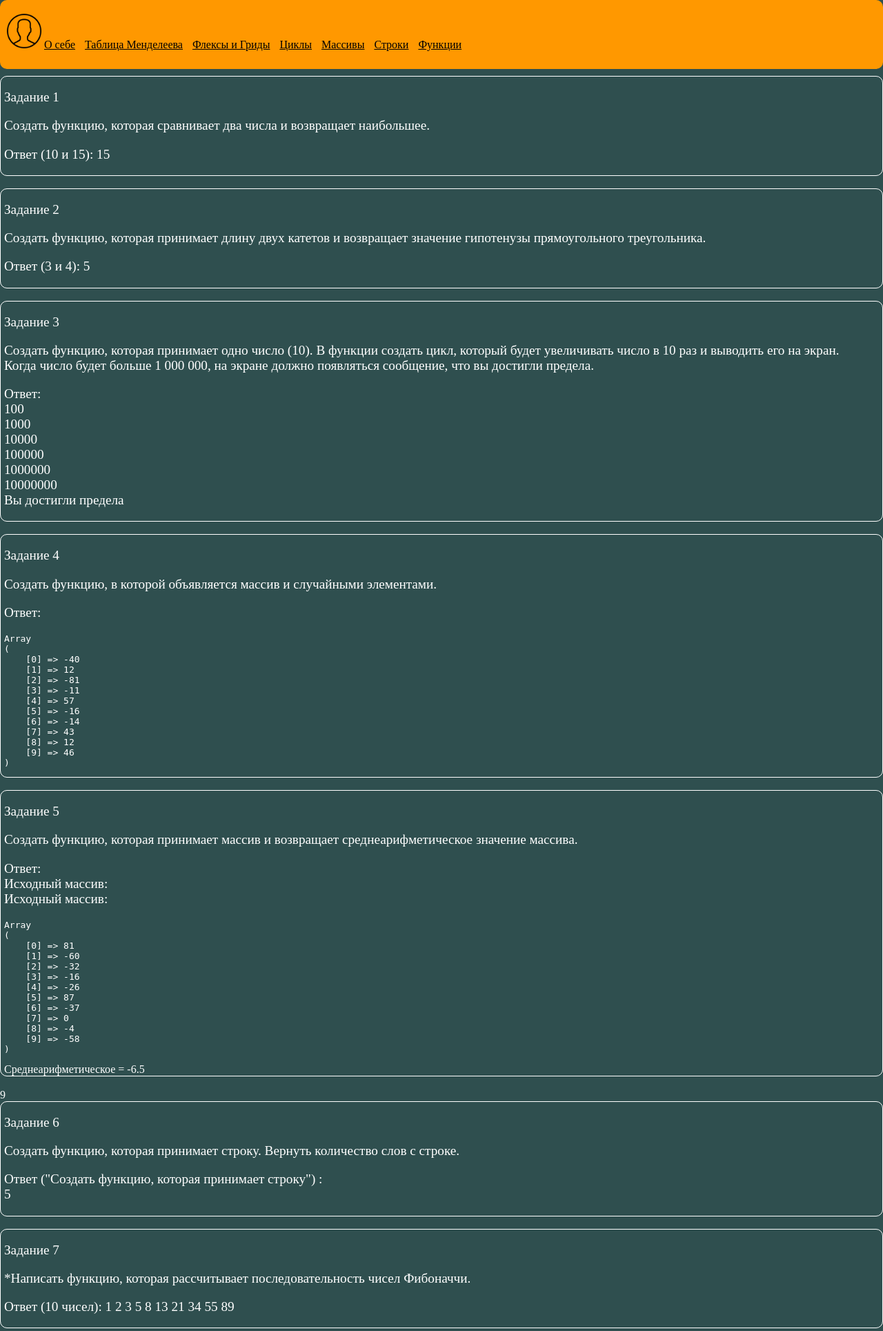
After one commit to ReginaZakirova/hw-group9, a PHP site: page /functions/functions.php in a window 1280 px wide. The commit adds this page. Shown: the top 1929 px of the page at 69% size. Run offline with PHP 8.4, Linux system fonts and the light colour scheme.

Commit message:
19.05.2022

```diff
--- /dev/null
+++ b/functions/functions.php
@@ -0,0 +1,249 @@
+<? require_once($_SERVER['DOCUMENT_ROOT'].'/header.php'); ?>
+<style>
+p{
+    font-size:larger;
+}
+div{
+    border: solid 1px;
+    padding-left: 5px;
+}
+</style>
+<main style="color: white;">
+    <div>
+    <p>Задание 1</p>
+    <p>Создать функцию, которая сравнивает два числа и возвращает наибольшее. </p>
+    <p>Ответ (10 и 15):
+        <?
+            function diffrense($a, $b){
+                echo ($a>$b)? $a : $b;
+            }
+            diffrense(10, 15);
+        ?>
+    </div><br>
+    <div>
+    <p>Задание 2</p>
+    <p>Создать функцию, которая принимает длину двух катетов и возвращает значение гипотенузы прямоугольного треугольника.</p>
+    <p>Ответ (3 и 4):
+        <?
+            function gippotenuza($a, $b){
+                echo sqrt($a*$a+$b*$b);
+            }
+            gippotenuza(3,4);
+        ?>
+    </div><br>
+    <div>
+    <p>Задание 3</p>
+    <p>Создать функцию, которая принимает одно число (10). В функции создать цикл, который будет увеличивать число в 10 раз и выводить его на экран.<br>
+        Когда число будет больше 1 000 000, на экране должно появляться сообщение, что вы достигли предела.</p>
+    <p>Ответ:<br>
+        <?
+            function f10($a=10){
+                while($a<=1000000){
+                    $a*=10;
+                    echo "$a <br>";
+                }
+                echo "Вы достигли предела";
+            }
+            f10();
+        ?>
+    </div><br>
+    <div>
+    <p>Задание 4</p>
+    <p>Создать функцию, в которой объявляется массив и случайными элементами.</p>
+    <p>Ответ:<br>
+        <?
+            function arrayFill($N){
+                $arr=[];
+                for($i=1; $i<=$N; $i++){
+                    $arr[] = mt_rand(-100,100);
+                }
+                pre($arr);
+            }
+            arrayFill(10);
+        ?>
+    </div><br>
+    <div>
+    <p>Задание 5</p>
+    <p>Создать функцию, которая принимает массив и возвращает среднеарифметическое значение массива.</p>
+    <p>Ответ:<br>
+        <?
+            function sredArray($arr){
+                echo "Исходный массив: <br>";
+                pre($arr);
+                $count = 0;
+                $sum = 0;
+                foreach($arr as $num){
+                    $count++;
+                    $sum+=$num;
+                }
+                echo "Среднеарифметическое = ".$sum/$count;
+            }
+            echo "Исходный массив: <br>";
+            $arr=[];
+            for($i=1; $i<=10; $i++){
+                $arr[] = mt_rand(-100,100);
+            }
+            sredArray($arr);
+        ?>
+    </div><br>9
+    <div>
+    <p>Задание 6</p>
+    <p>Создать функцию, которая принимает строку. Вернуть количество слов с строке.</p>
+    <p>Ответ ("Создать функцию, которая принимает строку") :<br>
+        <?
+            function lengt_str($str){
+                $arr_str = explode(' ',$str);
+                $arr_str = array_diff($arr_str, ['',"\r\n", 0, false, NULL]);
+                $count=0;
+                foreach($arr_str as $value){
+                    $count++;
+                }
+                echo $count;
+            }
+            lengt_str("Создать функцию, которая принимает строку");
+        ?>
+    </div><br>
+    <div>
+    <p>Задание 7</p>
+    <p>*Написать функцию, которая рассчитывает последовательность чисел Фибоначчи.</p>
+    <p>Ответ (10 чисел):
+        <?
+            function fibo($N, $a=1,$b=1){
+                if($N>0){
+                    $N-=1;
+                    echo "$b ";
+                    fibo($N, $b, $a+$b);
+                }
+            }
+            fibo(10);
+        ?>
+    </div><br>
+    <div>
+    <p>Задание 8</p>
+    <p>Создайте функцию, которая принимает одномерный массив и возвращает массив, заполненный случайными числами. </p>
+    <p>Ответ:<br>
+        <?
+            function arr_fill_rand_num(array $arr, int $N){
+                for(;$N>0;$N--){
+                    $arr[] = mt_rand(0,1000);
+                }
+                return $arr;
+            }
+            pre(arr_fill_rand_num([], 10));
+        ?>
+    </div><br>
+    <div>
+    <p>Задание 9</p>
+    <p>Дана строка «HTML, CSS, PHP, BITRIX». Написать функцию, которая посчитает количество слов строке.</p>
+    <p>Ответ:<br>
+        <?
+            function str_lenght_9($str = 'HTML, CSS, PHP, BITRIX'){
+                $str = explode(' ',$str);
+                $str = array_diff($str, ['',"\r\n", 0, false, NULL]);
+                $count=0;
+                foreach($str as $value){
+                    $count++;
+                }
+                echo $count;
+            }
+            str_lenght_9();
+        ?>
+    </div><br>
+    <div>
+    <p>Задание 10</p>
+    <p>Дана строка «HTML, CSS, PHP, BITRIX». Написать функцию, которая выведет в обратном порядке буквы («XIRTIB ,PHP … »).</p>
+    <p>Ответ:<br>
+        <?
+            function reverse_str($str = 'HTML, CSS, PHP, BITRIX'){
+                $new_str = '';
+                foreach(str_split($str) as $char){
+                    $new_str = $char.$new_str;
+                }
+                echo $new_str;
+            }
+            reverse_str();
+        ?>
+    </div><br>
+    <div>
+    <p>Задание 11</p>
+    <p>Дана строка «HTML, CSS, PHP, BITRIX». Написать функцию, которая выведет на экран длину строки.</p>
+    <p>Ответ:<br>
+        <?
+            function lenght_str_chars($str = 'HTML, CSS, PHP, BITRIX'){
+                $count=0;
+                foreach(str_split($str) as $char){
+                    $count++;
+                }
+                echo $count;
+            }
+            lenght_str_chars();
+        ?>
+    </div><br>
+    <div>
+    <p>Задание 12</p>
+    <p>Дана строка «HTML, CSS, PHP, BITRIX». Написать функцию, которая выведет каждую букву на новую строку</p>
+    <p>Ответ:<br>
+        <?
+            function chars_br($str = 'HTML, CSS, PHP, BITRIX'){
+                foreach(str_split($str) as $char){
+                    if($char!=' ' && $char!=',' && $char!='.'){
+                        echo "$char <br>";
+                    }
+                }
+            }
+            chars_br();
+        ?>
+    </div><br>
+    <div>
+    <p>Задание 13</p>
+    <p>Посчитать сколько слов встречается в тексте (text.txt) и их количество</p>
+    <p>Ответ:<br>
+        <?
+            $str = file_get_contents($_SERVER['DOCUMENT_ROOT'].'/functions/text.txt');
+            function count_words_in_str($str){
+                $exep = [',', '.', '!', '?',':',';','"',"'",'(',')','\n','\r\n'];
+                $str = str_replace($exep, ' ', $str);
+                $str = explode(' ',$str);
+                $str = array_diff($str, ['',"\r\n", 0, false, NULL]);
+                $array_words = [];
+                foreach($str as $word){
+                    $word = trim($word);
+                    if(array_key_exists($word,$array_words)){
+                        $array_words[$word] = $array_words[$word]+1;
+                    }
+                    else $array_words[$word]=0;
+                }
+                pre($array_words);
+            }
+            count_words_in_str($str);
+        ?>
+    </div><br>
+    <div>
+    <p>Задание 14</p>
+    <p>Волшебный мост</p>
+    <p>Ответ:
+        <?
+            $num=mt_rand(1000,9999);
+            echo "X = $num <br>";
+            $max = [0,0];
+            for($i=0;$num!= "0129" && $num%2929!=0 && $num>29; $i++){
+                if($max[0]==$num) break;
+                if($max[0]<$num){
+                    $max[0] = $num;
+                    $max[1] = $i;
+                }
+                $num-=29;
+                if($num<=999){
+                    while(strlen($num)!=4){
+                        $num = '0'.$num;
+                    }
+                }
+                $num = substr($num,2).substr($num,0,2);
+            }
+            echo "$max[0] $max[1]";
+        ?>
+    </div><br>
+
+
+
+<? require_once($_SERVER['DOCUMENT_ROOT'].'/footer.php'); ?>
--- /dev/null
+++ b/functions/text.txt
@@ -0,0 +1,12 @@
+What is Lorem Ipsum?
+Lorem Ipsum is simply dummy text of the printing and typesetting industry. Lorem Ipsum has been the industry's standard dummy text ever since the 1500s, when an unknown printer took a galley of type and scrambled it to make a type specimen book. It has survived not only five centuries, but also the leap into electronic typesetting, remaining essentially unchanged. It was popularised in the 1960s with the release of Letraset sheets containing Lorem Ipsum passages, and more recently with desktop publishing software like Aldus PageMaker including versions of Lorem Ipsum.
+
+Why do we use it?
+It is a long established fact that a reader will be distracted by the readable content of a page when looking at its layout. The point of using Lorem Ipsum is that it has a more-or-less normal distribution of letters, as opposed to using 'Content here, content here', making it look like readable English. Many desktop publishing packages and web page editors now use Lorem Ipsum as their default model text, and a search for 'lorem ipsum' will uncover many web sites still in their infancy. Various versions have evolved over the years, sometimes by accident, sometimes on purpose (injected humour and the like).
+Where does it come from?
+Contrary to popular belief, Lorem Ipsum is not simply random text. It has roots in a piece of classical Latin literature from 45 BC, making it over 2000 years old. Richard McClintock, a Latin professor at Hampden-Sydney College in Virginia, looked up one of the more obscure Latin words, consectetur, from a Lorem Ipsum passage, and going through the cites of the word in classical literature, discovered the undoubtable source. Lorem Ipsum comes from sections 1.10.32 and 1.10.33 of "de Finibus Bonorum et Malorum" (The Extremes of Good and Evil) by Cicero, written in 45 BC. This book is a treatise on the theory of ethics, very popular during the Renaissance. The first line of Lorem Ipsum, "Lorem ipsum dolor sit amet..", comes from a line in section 1.10.32.
+
+The standard chunk of Lorem Ipsum used since the 1500s is reproduced below for those interested. Sections 1.10.32 and 1.10.33 from "de Finibus Bonorum et Malorum" by Cicero are also reproduced in their exact original form, accompanied by English versions from the 1914 translation by H. Rackham.
+
+Where can I get some?
+There are many variations of passages of Lorem Ipsum available, but the majority have suffered alteration in some form, by injected humour, or randomised words which don't look even slightly believable. If you are going to use a passage of Lorem Ipsum, you need to be sure there isn't anything embarrassing hidden in the middle of text. All the Lorem Ipsum generators on the Internet tend to repeat predefined chunks as necessary, making this the first true generator on the Internet. It uses a dictionary of over 200 Latin words, combined with a handful of model sentence structures, to generate Lorem Ipsum which looks reasonable. The generated Lorem Ipsum is therefore always free from repetition, injected humour, or non-characteristic words etc.
--- a/header.php
+++ b/header.php
@@ -1,7 +1,7 @@
 <?
-function pre($data){
+function pre($array){
     echo "<pre>";
-    print_r($data);
+    print_r($array);
     echo "</pre>";
 }
 $time = new DateTime();
@@ -25,4 +25,5 @@ else $background_color = 'header_day';
         <a href="/cycles/cycles.php">Циклы</a>
         <a href="/arrays/arrays.php">Массивы</a>
         <a href="/strings/strings.php">Строки</a>
+        <a href="/functions/functions.php">Функции</a>
     </header>
```
Also changed, not shown: arrays/arrays.php (+25 -31 lines).
